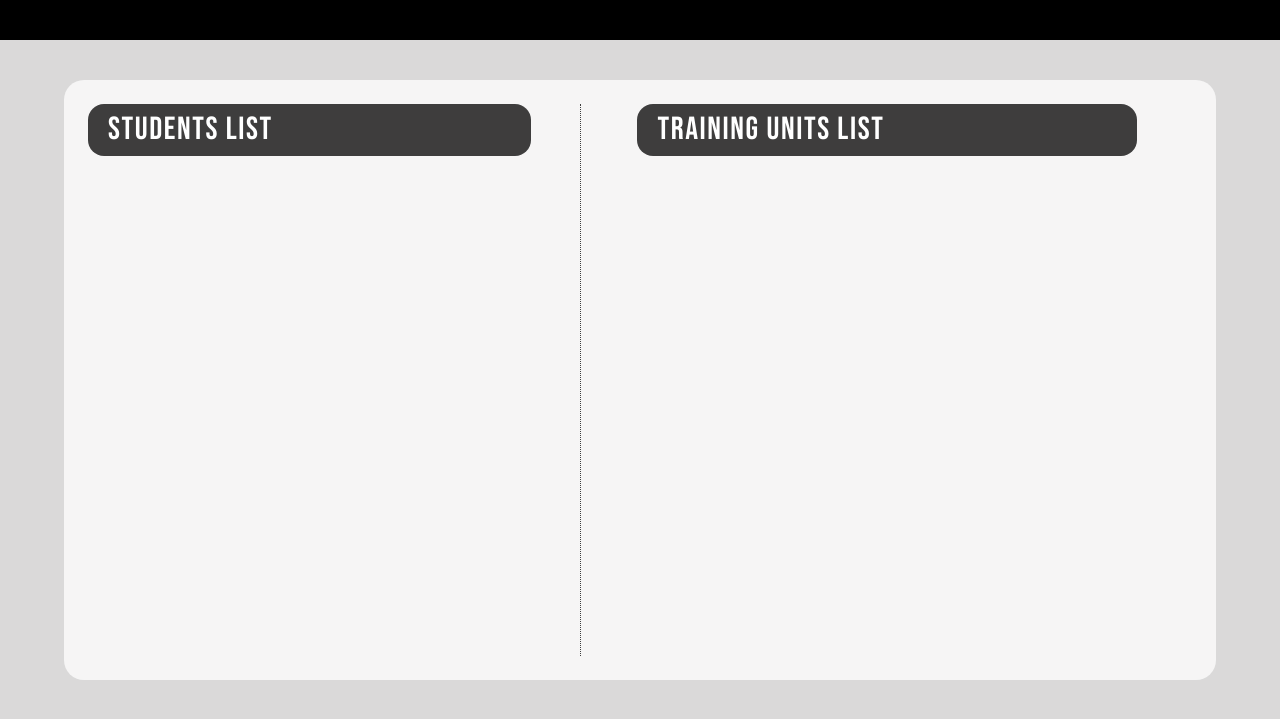
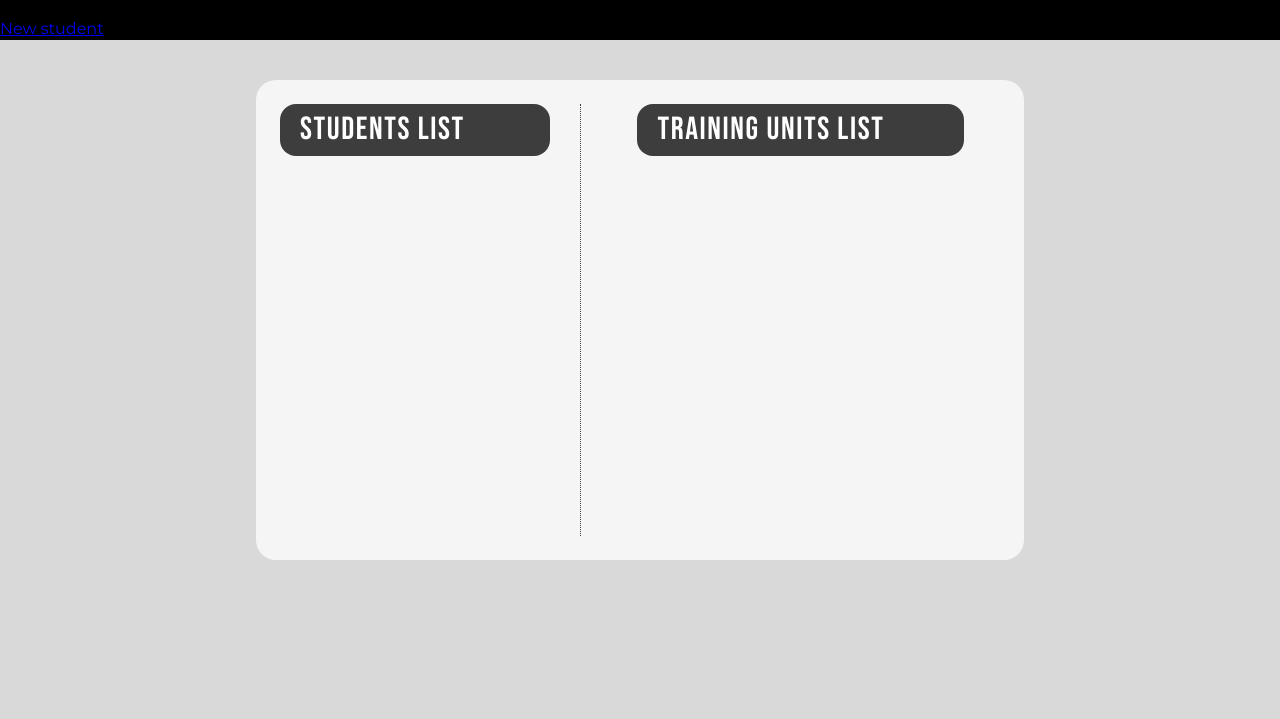
Before and after one commit to maviam/appofficecourse, a Django app: page /course/maindata/ in a window 1280 px wide. Shown: the top 719 px of the page. Run offline with Django 5.2, Linux system fonts and the light colour scheme; data that the repository does not hold is empty.

Commit message:
Update student model

```diff
--- a/base_static/global/css/style.css
+++ b/base_static/global/css/style.css
@@ -35,14 +35,14 @@ header { width: 100%; height: 2.5rem; background-color: black; }
 .block-class-img { width: 100%; height: 42vh; }
 .block-class-infor { width: 100%; height: 8vh; line-height: 8vh; text-align: center; font-size: 2.25rem; }
 
-.data_class {
-    width: 90vw; height: 75vh; display: grid; grid-template-areas: 'st tu';
-    background-color: rgba(255,255,255,.75); padding: 1.5rem; border-radius: 1.25rem;
-    margin: 2.5rem auto;
+.data {
+    width: 60vw; height: 60vh; background-color: rgba(255,255,255,.75);
+    padding: 1.5rem; border-radius: 1.25rem; margin: 2.5rem auto;
 }
+.data_class { display: grid; grid-template-areas: 'st tu'; }
 .data_students { grid-area: st; border-right: 1px dotted rgba(0,0,0,.75); }
 .data_units { grid-area: tu; padding-left: 3.5rem; }
-.data_students .title, .data_units .title {
+.title {
     width: 90%; height: 3.25rem; line-height: 3.25rem; font-size: 2rem; color: white;
     background-color: rgba(0,0,0,.75); padding-left: 1.25rem; border-radius: 1rem;
     font-family: "Bebas Neue", sans-serif; letter-spacing: 0.1rem; display: block;
@@ -53,3 +53,9 @@ header { width: 100%; height: 2.5rem; background-color: black; }
 .data_students ul li a, .data_units ul li a { color: rgba(0,0,0,.5); text-decoration: none; }
 .data_students ul li:hover, .data_units ul li:hover { background-color: rgba(0,0,0,.75); border-radius: 0.25rem; }
 .data_students ul li:hover a, .data_units ul li:hover a { color: white; }
+
+.data form { margin-top: 5rem; }
+.data form .form-group { width: 90%; margin-bottom: 1.5rem; }
+.form-group label { display: block; margin-bottom: 0.25rem; font-weight: 700; }
+.form-group input, .form-group select { width: 75%; height: 1.75rem; }
+.form-group input[type=submit] { height: 2.75rem; font-weight: 700; background-color: black; color: white; }
--- a/base_templates/global/partials/header.html
+++ b/base_templates/global/partials/header.html
@@ -1,6 +1,8 @@
 <header>
     <img src="" alt="">
     <nav>
-
+        <ul>
+            <li><a href="{% url "course:new_student" %}">New student</a></li>
+        </ul>
     </nav>
 </header>
--- a/course/templates/course/main_data.html
+++ b/course/templates/course/main_data.html
@@ -1,7 +1,7 @@
 {% extends "global/base.html" %}
 
 {% block content %}
-    <main class="data_class">
+    <main class="data data_class">
         <section class="data_students">
             <span class="title">Students List</span>
             <ul class="list">
--- a/course/urls.py
+++ b/course/urls.py
@@ -5,5 +5,6 @@ app_name = 'course'
 
 urlpatterns = [
     path('', views.index, name='class_index'),
-    path('course/maindata/', views.main_data, name='main_data') # type: ignore
+    path('course/maindata/', views.main_data, name='main_data'), # type: ignore
+    path('course/student/', views.create_student, name='new_student')
 ]
```
Also changed, not shown: course/models.py (+17 -1 lines), course/templates/course/student/create.html (added, +20 -0 lines), course/views/student_views.py (+22 -0 lines).
